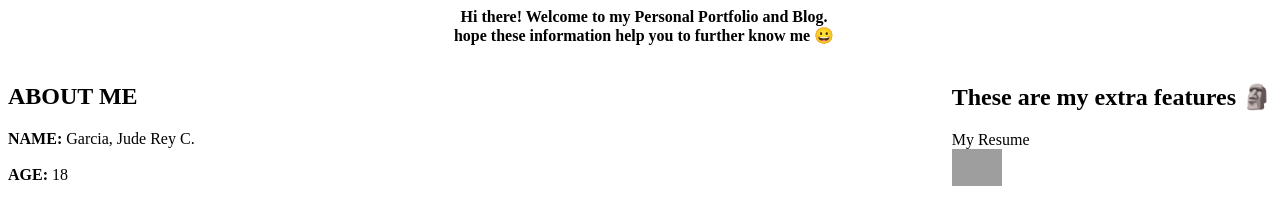
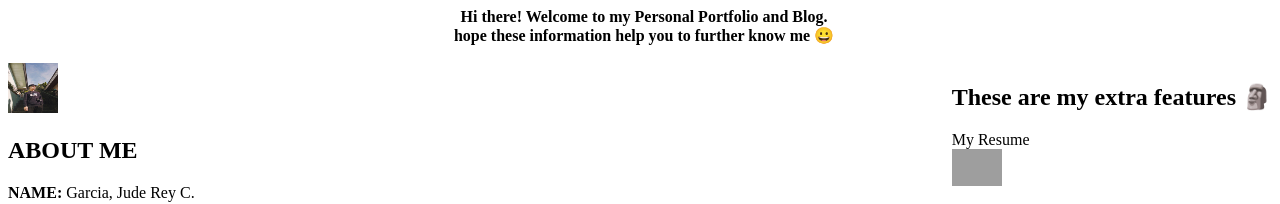
Before and after one commit to jude342/Jude-first-website, a plain HTML site: page index.html in a window 1280 px wide. Shown: the top 204 px of the page. Drawn offline with Linux system fonts and the light colour scheme; grey boxes are pictures that could not be loaded.

Commit message:
Update index.html

```diff
--- a/index.html
+++ b/index.html
@@ -55,6 +55,8 @@
       </label>
     </div>
 
+    <img src="JUDE.jpg" width="50" height="50" alt="ERROR OCCURED"/>
+
     <h2>ABOUT ME</h2>
 
 
```
